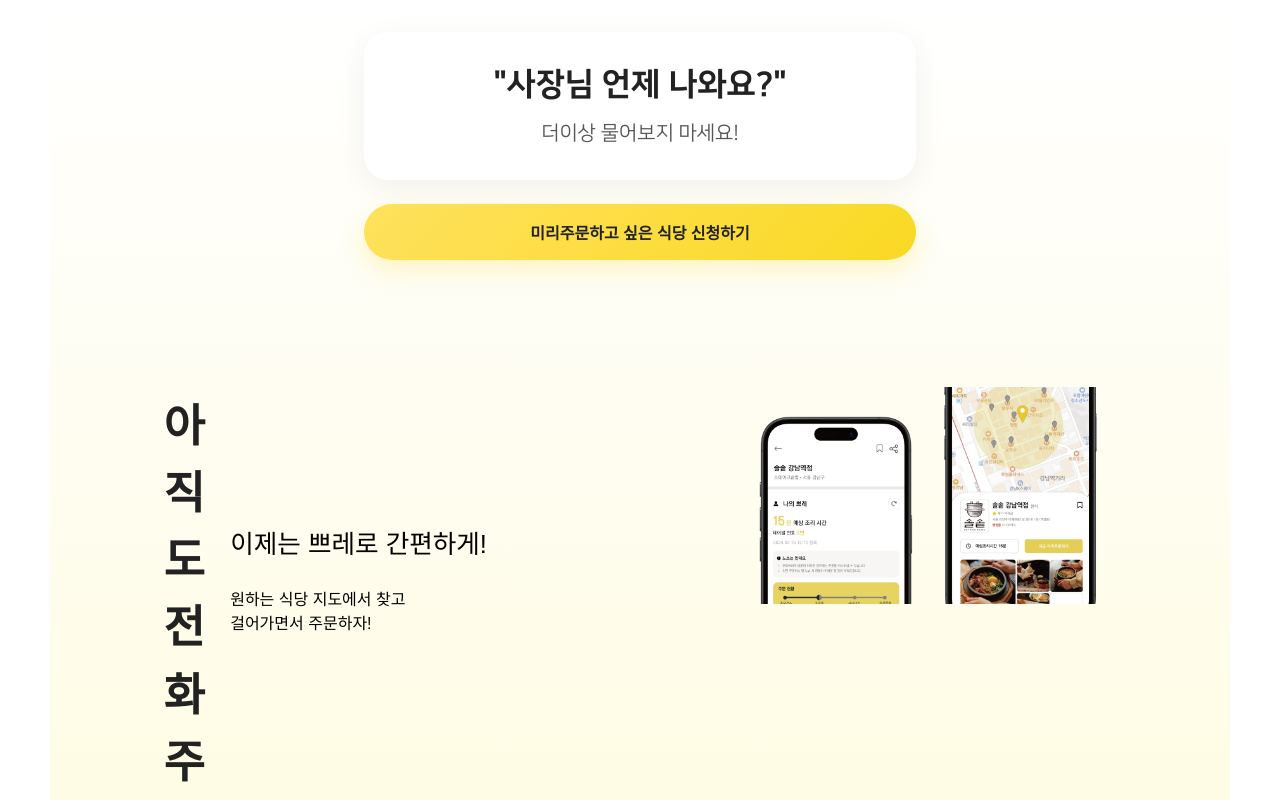
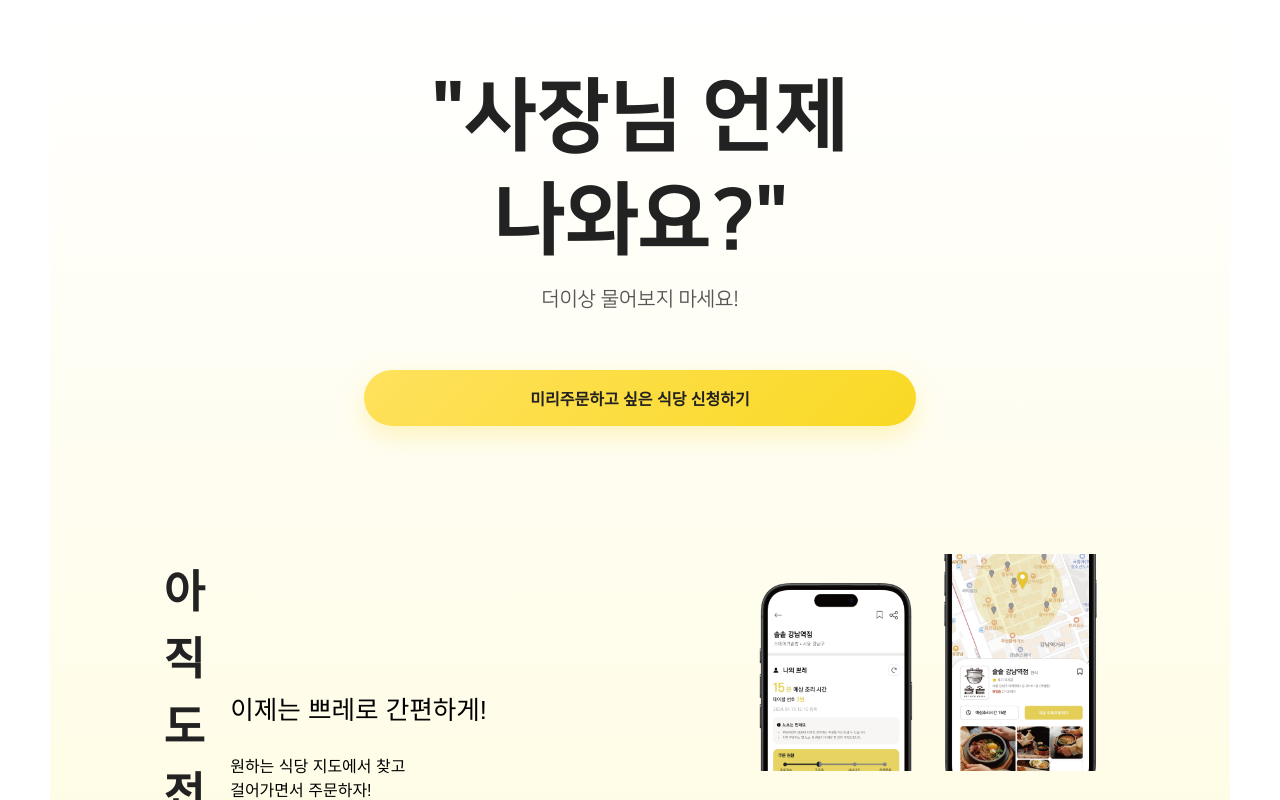
Before and after one commit to Burn-TTK/LandingPage, a React (Vite) app: page / in a window 1280 px wide. Shown: the top 800 px of the page. Built offline with nearby package versions, Linux system fonts and the light colour scheme.

Commit message:
:sparkles: feat: Hooking border 제거, 폰트 사이트업

```diff
--- a/src/components/Hooking.jsx
+++ b/src/components/Hooking.jsx
@@ -59,16 +59,13 @@ const Wrapper = styled.div`
 `;
 
 const TextSection = styled.div`
-  background-color: #fff;
-  border-radius: 24px;
   padding: 2rem;
   text-align: center;
-  box-shadow: 0 8px 30px rgba(0, 0, 0, 0.06);
   animation: ${fadeIn} 0.6s ease-out forwards;
 `;
 
 const MainHeadline = styled.h1`
-  font-size: 2rem;
+  font-size: 5rem;
   font-weight: 800;
   color: #222;
   margin: 0 0 0.75rem 0;
```
